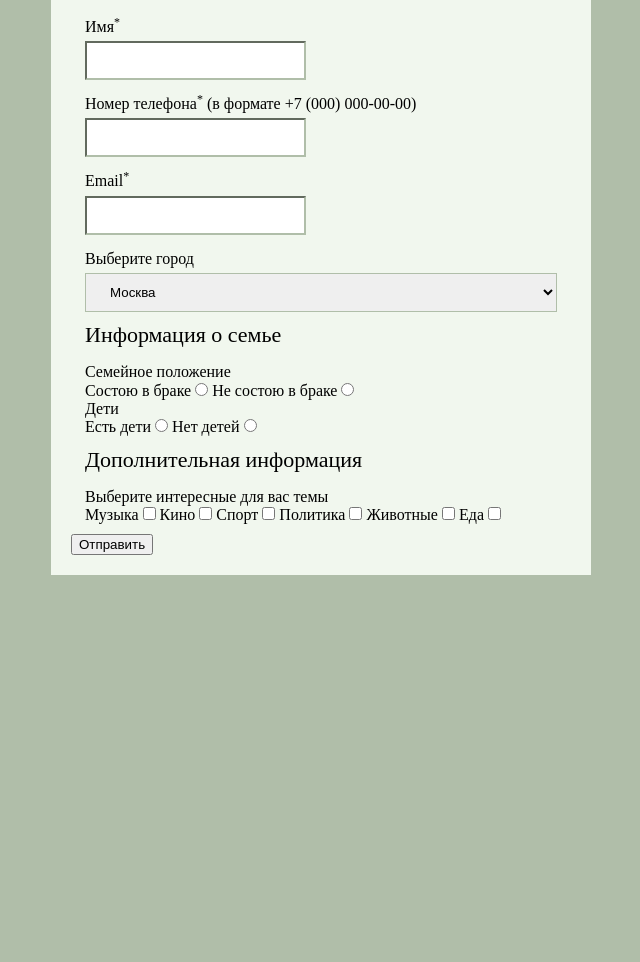
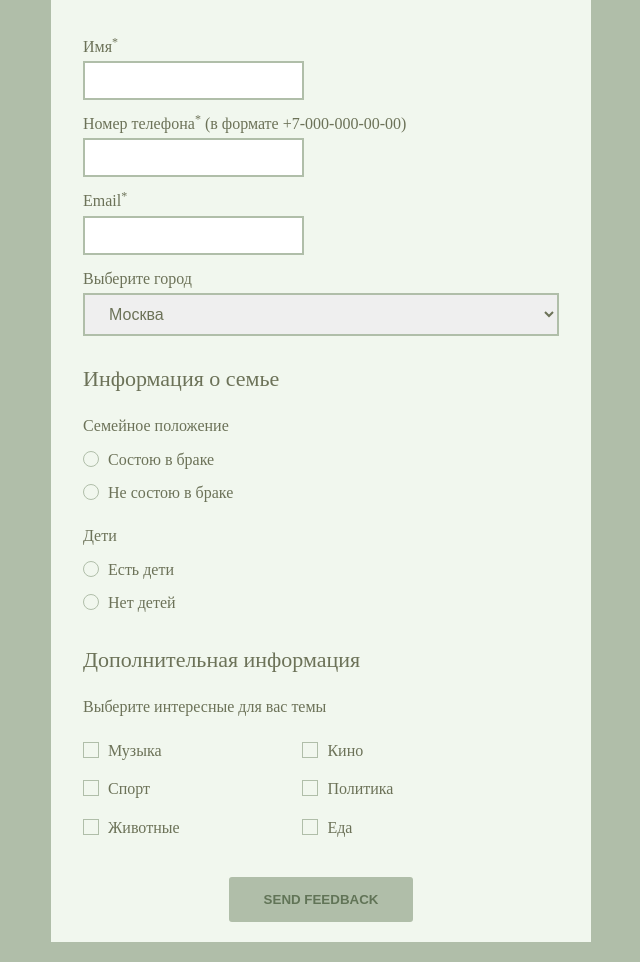
Before and after one commit to Newthrone/PracticeDay1, a plain HTML site: page index.html in a window 1280 px wide. Shown: the part 125-1087 px from the top of the page, without its empty margins (319-959 px from the left). Before the commit the page ends 800 px from the top, so only its background shows below. Drawn offline with Linux system fonts and the light colour scheme.

Commit message:
day2 complete

```diff
--- a/index.html
+++ b/index.html
@@ -15,13 +15,17 @@
     <fieldset class="formGroup">
       <legend class="formFieldsetTitle">Личная информация</legend>
       <label for="name" class="formLabel">Имя<sup>*</sup></label>
-            <input id="name" name="name" class="formField" type="name" placeholder=" " minlength="3" title="Пожалуйста, введите ваше имя" required>
+      <input id="name" name="name" class="formField" type="name" placeholder=" " minlength="3"
+        title="Пожалуйста, введите ваше имя" required>
 
-            <label for="phone" class="formLabel">Номер телефона<sup>*</sup> <span class="">(в формате +7 (000) 000-00-00)</span></label>
-            <input id="phone" name="phone" class="formField" type="tel" pattern="[\+]\d{1}\s[\(]\d{3}[\)]\s\d{3}[\-]\d{2}[\-]\d{2}" minlength="18" maxlength="18" placeholder=" " title="Пожалуйста, введите ваш номер телефона в формате +7 (000) 000-00-00" required>
+      <label for="phone" class="formLabel">Номер телефона<sup>*</sup> <span class="">(в формате +7-000-000-00-00)</span></label>
+      <input id="phone" name="phone" class="formField" type="tel"
+        pattern="[\+]\d{1}[\-]\d{3}[\-]\d{3}[\-]\d{2}[\-]\d{2}" minlength="16" maxlength="16" placeholder=" "
+        title="Пожалуйста, введите ваш номер телефона в формате +7 (000) 000-00-00" required>
 
       <label for="arendatorsEmail" class="formLabel">Email<sup>*</sup></label>
-            <input id="arendatorsEmail" name="email" class="formField" type="email" pattern="[^@]+@[^@]+\.[a-zA-Z]{2,6}" placeholder=" " title="Пожалуйста, введите ваш электронный адрес" required>
+      <input id="arendatorsEmail" name="email" class="formField" type="email" pattern="[^@]+@[^@]+\.[a-zA-Z]{2,6}"
+        placeholder=" " title="Пожалуйста, введите ваш электронный адрес" required>
 
       <label for="city" class="formLabel">Выберите город</label>
       <select name="city" class="formSelect" type="city">
@@ -35,35 +39,36 @@
     </fieldset>
     <fieldset class="formGroup">
       <legend class="formFieldsetTitle">Информация о семье</legend>
-            <div>Семейное положение</div>
-            <label for="beMarried">Состою в браке</label>
-            <input id="beMarried" name="familyStatus" type="radio">
-            <label for="notMarried">Не состою в браке</label>
-            <input id="notMarried" name="familyStatus" type="radio">
+      <div class="formText">Семейное положение</div>
+      <input id="beMarried" class="formInputHidden" name="familyStatus" type="radio">
+      <label for="beMarried" class="formLabel formLabelRadio">Состою в браке</label>
+      <input id="notMarried" class="formInputHidden" name="familyStatus" type="radio">
+      <label for="notMarried" class="formLabel formLabelRadio">Не состою в браке</label>
 
-            <div>Дети</div>
-            <label for="haveKids">Есть дети</label>
-            <input id="haveKids" name="childrens" type="radio">
-            <label for="noKids">Нет детей</label>
-            <input id="noKids" name="childrens" type="radio">
+      <div class="formText formText-theNextBlock">Дети</div>
+      <input id="haveKids" class="formInputHidden" name="childrens" type="radio">
+      <label for="haveKids" class="formLabel formLabelRadio">Есть дети</label>
+      <input id="noKids" class="formInputHidden" name="childrens" type="radio">
+      <label for="noKids" class="formLabel formLabelRadio">Нет детей</label>
     </fieldset>
+
     <fieldset class="formGroup">
       <legend class="formFieldsetTitle">Дополнительная информация</legend>
-          <div>Выберите интересные для вас темы</div>
-          <label for="interestsMusic">Музыка</label>
-          <input type="checkbox" name="interestsMusic" id="interestsMusic">
-          <label for="interestsCinema">Кино</label>
-          <input type="checkbox" name="interestsCinema" id="interestsCinema">
-          <label for="interestsSport">Спорт</label>
-          <input type="checkbox" name="interestsSport" id="interestsSport">
-          <label for="interestsPolitic">Политика</label>
-          <input type="checkbox" name="interestsPolitic" id="interestsPolitic">
-          <label for="interestsAnimal">Животные</label>
-          <input type="checkbox" name="interestsAnimal" id="interestsAnimal">
-          <label for="interestsFood">Еда</label>
-          <input type="checkbox" name="interestsFood" id="interestsFood">
+      <div class="formText">Выберите интересные для вас темы</div>
+      <input type="checkbox" class="formInputHidden" name="interestsMusic" id="interestsMusic">
+      <label for="interestsMusic" class="formLabelCheckbox" >Музыка</label>
+      <input type="checkbox" class="formInputHidden" name="interestsCinema" id="interestsCinema">
+      <label for="interestsCinema" class="formLabelCheckbox">Кино</label>
+      <input type="checkbox" class="formInputHidden" name="interestsSport" id="interestsSport">
+      <label for="interestsSport" class="formLabelCheckbox">Спорт</label>
+      <input type="checkbox" class="formInputHidden" name="interestsPolitic" id="interestsPolitic">
+      <label for="interestsPolitic" class="formLabelCheckbox">Политика</label>
+      <input type="checkbox" class="formInputHidden" name="interestsAnimal" id="interestsAnimal">
+      <label for="interestsAnimal" class="formLabelCheckbox">Животные</label>
+      <input type="checkbox" class="formInputHidden" name="interestsFood" id="interestsFood">
+      <label for="interestsFood" class="formLabelCheckbox">Еда</label>
     </fieldset>
-        <input type="submit" value="Отправить">
+    <input type="submit" class="formSubmit" value="send feedback">
   </form>
 </body>
 
--- a/style.css
+++ b/style.css
@@ -526,6 +526,7 @@ body {
   width: 500px;
   margin: 20px auto;
   padding: 20px;
+  color:#6c7258;
   background-color: #f1f7ee;
 }
 
@@ -534,11 +535,12 @@ body {
 }
 
 .formGroup {
+  margin: 20px 0;
   border: none;
 }
 
 .formFieldsetTitle {
-  margin: 10px 0;
+  margin: 20px 0;
   font-size: 22px;
 }
 
@@ -549,7 +551,11 @@ body {
 
 .formField {
   padding: 10px 20px;
-  border-color: #b0bea9;
+  border: 2px solid #b0bea9;
+}
+
+.formField:focus {
+  outline-color: #617457;
 }
 
 .formField:valid {
@@ -568,5 +574,104 @@ body {
 .formSelect {
   width: 100%;
   padding: 10px 20px;
-  border-color: #b0bea9;
+  color:#6c7258;
+  font-size: 16px;
+  border: 2px solid #b0bea9;
 }
+
+.formSelect:focus {
+  outline-color: #617457;
+}
+
+.formText {
+  margin: 0 0 15px;
+}
+
+.formText-theNextBlock {
+  margin: 25px 0 15px;
+}
+
+
+.formInputHidden {
+  position: absolute;
+  transform: translateX(-9999px);
+  opacity:0;
+}
+
+.formLabelRadio {
+  position: relative;
+  display: block;
+  padding: 0 0 0 25px;
+}
+
+.formLabelRadio:before {
+  content: '';
+  position: absolute;
+  left: 0;
+  width: 14px;
+  height: 14px;
+  border: 1px solid #b0bea9;
+  border-radius: 50%;
+}
+
+.formInputHidden:focus+.formLabelRadio:before {
+  box-shadow: 0px 0px 2px 0 #617457;
+}
+
+.formInputHidden:checked+.formLabelRadio:before {
+  box-shadow: inset 0 0 0px 4px #f1f7ee,
+              inset 0px 0px 0px 10px #b0bea9;
+}
+
+.formLabelCheckbox {
+  position: relative;
+  display: inline-block;
+  width: 40%;
+  margin: 10px 0;
+  padding: 0 0 0 25px;
+}
+
+.formLabelCheckbox:before{
+  content: '';
+  position: absolute;
+  left: 0;
+  width: 14px;
+  height: 14px;
+  border: 1px solid #b0bea9;
+}
+
+.formInputHidden:focus + .formLabelCheckbox:before {
+  box-shadow: 0px 0px 2px 0 #617457;
+}
+
+.formInputHidden:checked + .formLabelCheckbox:before {
+  box-shadow: inset 0 0 0px 4px #f1f7ee,
+         inset 0px 0px 0px 10px #b0bea9;
+}
+
+.formSubmit {
+  display: block;
+  margin: 0 auto;
+  color: #617457;
+  background-color: #b0bea9;
+  padding: 15px 35px;
+  border: none;
+  border-radius: 3px;
+  font-weight: bold;
+  text-transform: uppercase;
+}
+
+.formSubmit:hover {
+  background-color: #94a78a;
+}
+
+.formSubmit:active {
+  background-color: #94a78a;
+  -webkit-box-shadow: 0 3px 5px 2px hsl(99, 14%, 30%) inset;
+  box-shadow: 0 3px 5px 2px hsl(99, 14%, 30%) inset;
+  border-color: #94a78a;
+}
+
+.formSubmit:focus {
+  outline-color: #617457;
+}
```
Lines whose indentation alone changed are shown as unchanged.
